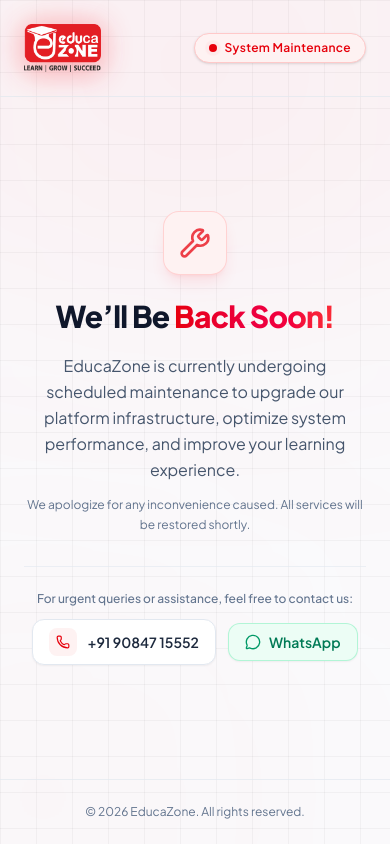
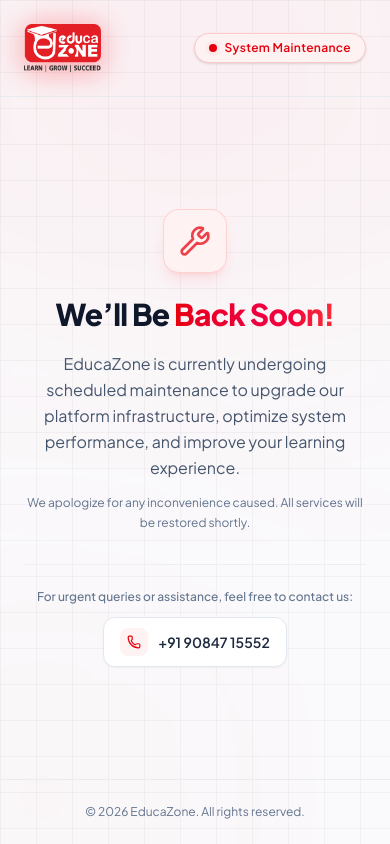
Before and after one commit to ritikvarun/educazone, a React (Vite) app: page / in a window 390 px wide. Built offline with nearby package versions, Linux system fonts and the light colour scheme.

Commit message:
Remove WhatsApp button and keep direct phone contact

```diff
--- a/src/App.jsx
+++ b/src/App.jsx
@@ -1,4 +1,4 @@
-import { Wrench, Phone, MessageCircle } from 'lucide-react'
+import { Wrench, Phone } from 'lucide-react'
 import logoBadge from './assets/educazone-badge.png'
 
 export default function App() {
@@ -63,26 +63,15 @@
           <p className="text-xs sm:text-sm text-slate-500 font-medium">
             For urgent queries or assistance, feel free to contact us:
           </p>
-          <div className="flex flex-wrap items-center justify-center gap-3">
           <a
             href="tel:+919084715552"
-              className="inline-flex items-center gap-2.5 px-4 py-2 rounded-xl bg-white border border-slate-200 hover:border-red-300 text-slate-800 hover:text-red-600 font-semibold text-sm shadow-xs hover:shadow-md transition-all group"
+            className="inline-flex items-center gap-2.5 px-4 py-2.5 rounded-xl bg-white border border-slate-200 hover:border-red-300 text-slate-800 hover:text-red-600 font-semibold text-sm shadow-xs hover:shadow-md transition-all group"
           >
             <div className="w-7 h-7 rounded-lg bg-red-50 text-red-600 flex items-center justify-center group-hover:bg-red-600 group-hover:text-white transition-colors">
               <Phone className="w-3.5 h-3.5" />
             </div>
             <span>+91 90847 15552</span>
           </a>
-            <a
-              href="https://wa.me/919084715552"
-              target="_blank"
-              rel="noopener noreferrer"
-              className="inline-flex items-center gap-2 px-4 py-2 rounded-xl bg-emerald-50 hover:bg-emerald-100 border border-emerald-200/80 text-emerald-700 font-semibold text-sm shadow-xs hover:shadow-md transition-all"
-            >
-              <MessageCircle className="w-4 h-4 text-emerald-600" />
-              <span>WhatsApp</span>
-            </a>
-          </div>
         </div>
 
       </main>
```
Lines whose indentation alone changed are shown as unchanged.
